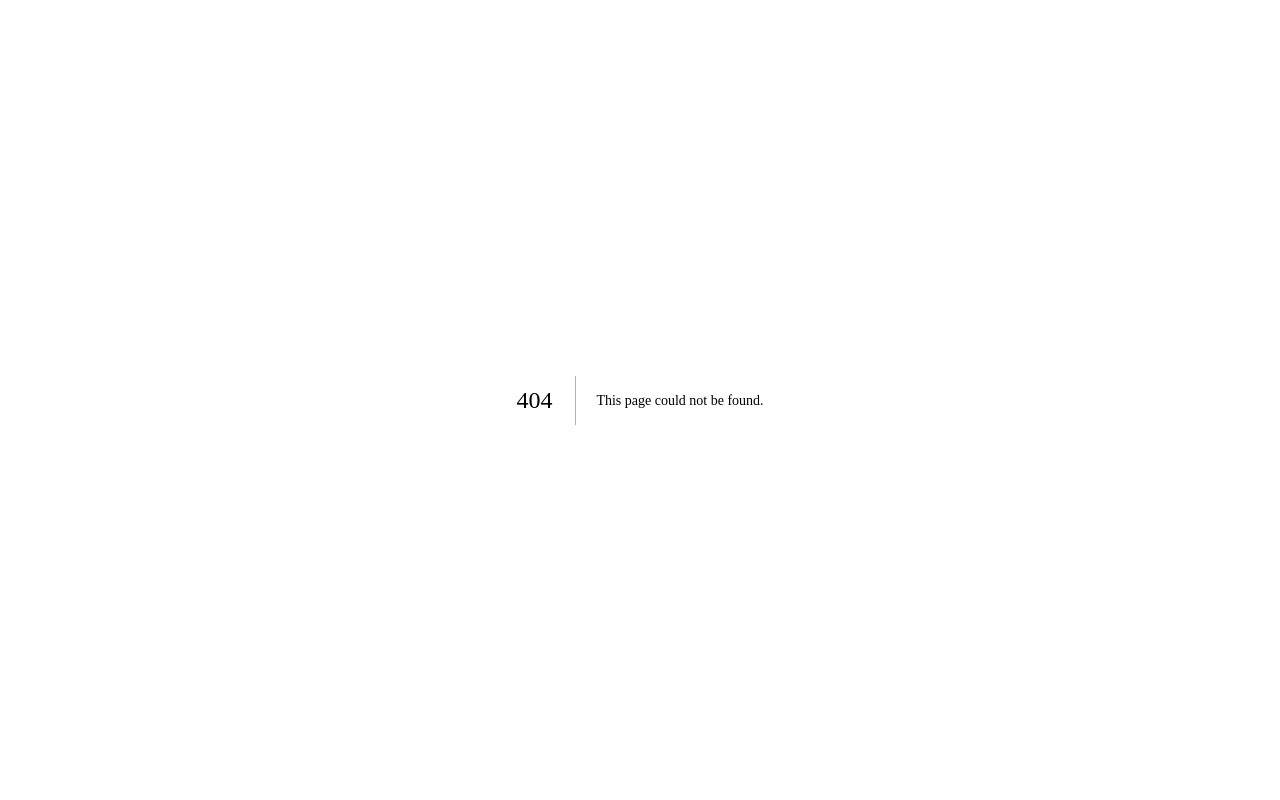
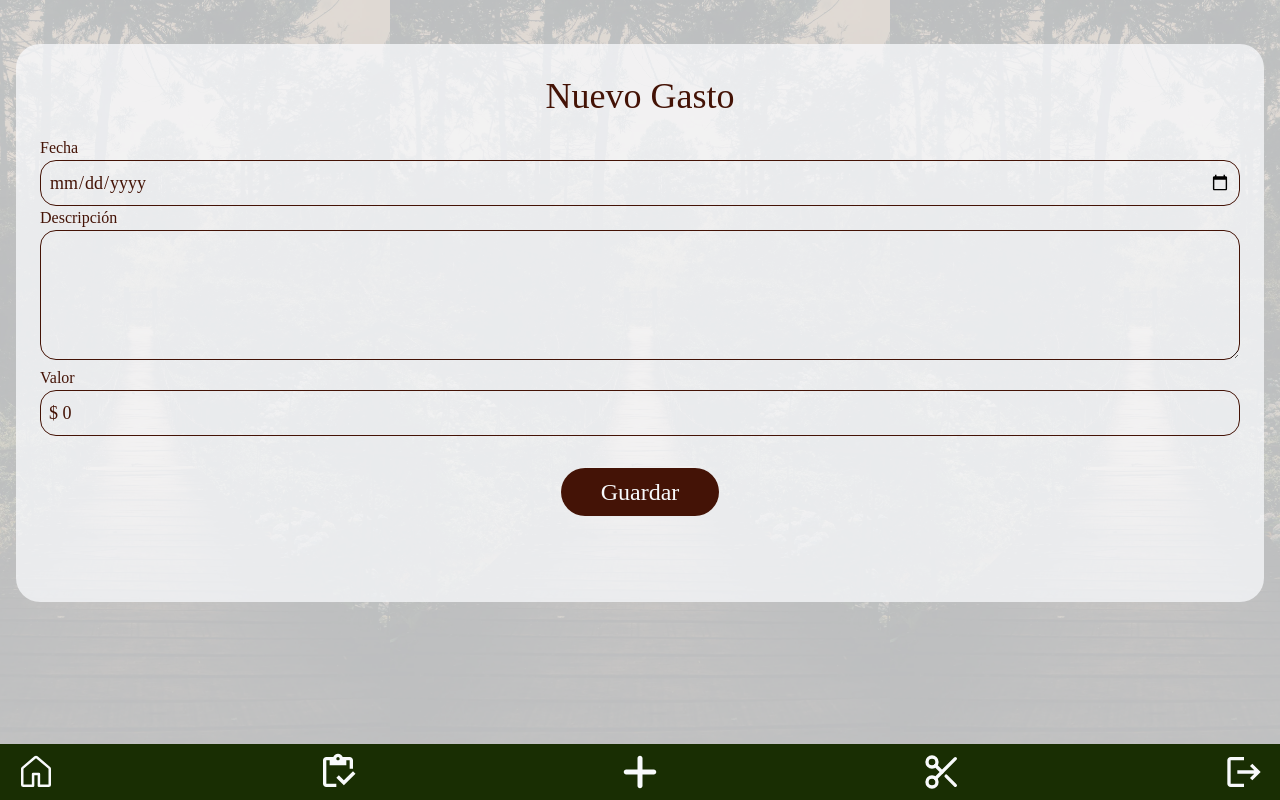
Before and after one commit to La-Galeria/la-galeria-app, a Next.js app: page /nuevo/gasto in a window 1280 px wide. Before the commit this address had no page. Built offline with nearby package versions, Linux system fonts and the light colour scheme.

Commit message:
feat: add expense form

```diff
--- /dev/null
+++ b/src/app/(app)/nuevo/gasto/page.tsx
@@ -0,0 +1,12 @@
+"use client";
+import AssetForm from "@/components/forms/assetForm";
+import ExpenseForm from "@/components/forms/expenseForm";
+import FormCard from "@/components/molecules/formCard";
+
+export default function Page() {
+  return (
+    <FormCard title="Nuevo Gasto">
+      <ExpenseForm action={() => alert("Done.")} />
+    </FormCard>
+  );
+}
--- /dev/null
+++ b/src/components/forms/expenseForm.tsx
@@ -0,0 +1,15 @@
+import { Pago } from "@/generated/prisma";
+import GenericFormProps from "@/interfaces/genericFormProps";
+import FormWrapper from "./formWrapper";
+import InputField from "../atoms/InputField";
+import PriceField from "../molecules/priceField";
+
+export default function ExpenseForm({ entity, action }: GenericFormProps<Pago>) {
+  return (
+  <FormWrapper action={action}>
+    <InputField label="Fecha" type="date" />
+    <InputField label="Descripción" type="textarea" />
+    <PriceField label="Valor" />
+  </FormWrapper>
+  );
+}
```
